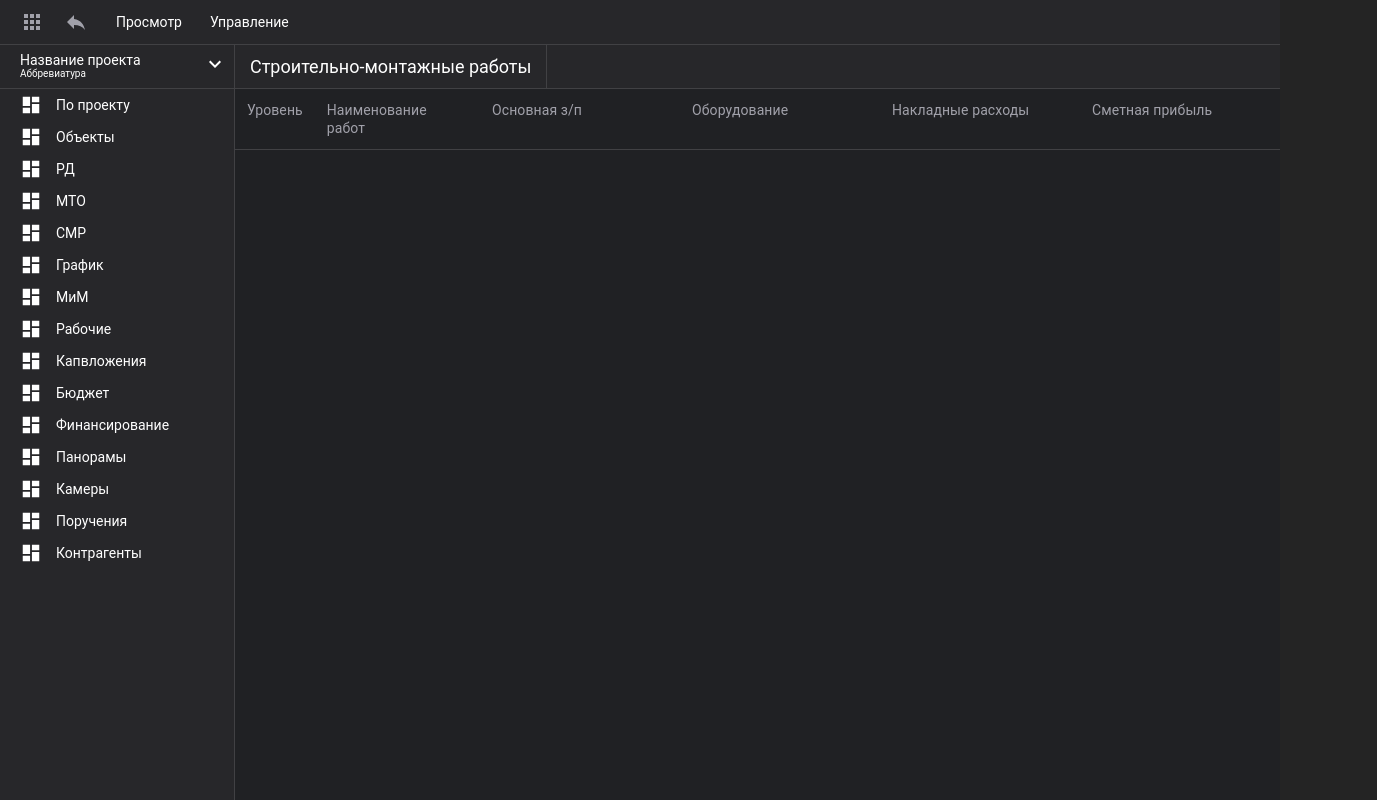
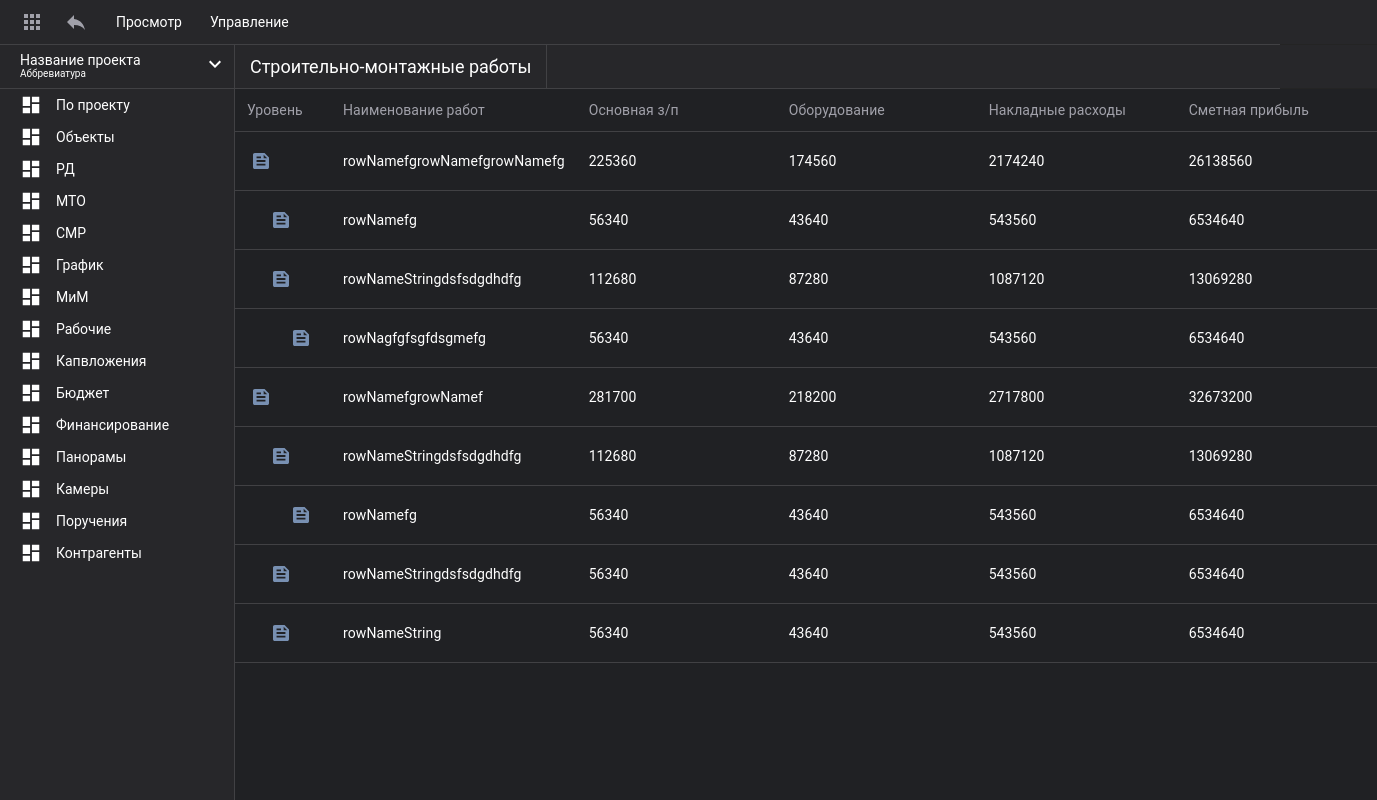
Before and after one commit to RimidalU/table_of_construction_and_erection_work, a React (Vite) app: page / in a window 1280 px wide. Shown: the whole page, 1377 px wide, since content can reach past the window. Built offline with nearby package versions, Linux system fonts and the light colour scheme; no server answers.

Commit message:
refactor: convert to mock data

```diff
--- a/src/components/SmrTableRow/SmrTableRow.tsx
+++ b/src/components/SmrTableRow/SmrTableRow.tsx
@@ -32,7 +32,7 @@ export default function SmrTableRow({ row, removeRow, addRow, editRow, level, di
 			<td className={disabledButtons ? 'editableButtonsSet' : ''}>
 				<LevelButtonsSet id={id} removeRow={removeRow} addRow={addRow} level={level} />
 			</td>
-			<td>{rowName + id}</td>
+			<td>{rowName}</td>
 			<td>{salary}</td>
 			<td>{equipmentCosts}</td>
 			<td>{supportCosts}</td>
--- a/src/data/mockData.ts
+++ b/src/data/mockData.ts
@@ -1,98 +1,141 @@
-export interface MockData {
-  child: number[],
-  equipmentCosts: number
-  estimatedProfit: number
-  id: number
-  machineOperatorSalary: number
-  mainCosts: number
-  materials: number
-  mimExploitation: number
-  overheads: number
-  rowName: string
-  salary: number
-  supportCosts: number
-  total: number
-}
-
-export const mockData: MockData[] = [
+export const mockData = [
   {
+    "id": 43433,
+    "rowName": "rowNamefgrowNamefgrowNamefg",
+    "total": 2,
+    "salary": 225360,
+    "mimExploitation": 240,
+    "machineOperatorSalary": 24261424,
+    "materials": 24225384,
+    "mainCosts": 26181384,
+    "supportCosts": 2174240,
+    "equipmentCosts": 174560,
+    "overheads": 22520,
+    "estimatedProfit": 26138560,
     "child": [
-    ],
-    "equipmentCosts": 1750,
-    "estimatedProfit": 1209122.5,
-    "id": 1,
-    "machineOperatorSalary": 0,
-    "mainCosts": 0,
-    "materials": 0,
-    "mimExploitation": 0,
-    "overheads": 0,
-    "rowName": "Южная строительная площадка",
-    "salary": 20348,
-    "supportCosts": 108.07,
-    "total": 0
+      {
+        "id": 43455,
+        "rowName": "rowNamefg",
+        "total": 0,
+        "salary": 56340,
+        "mimExploitation": 60,
+        "machineOperatorSalary": 6065356,
+        "materials": 6056346,
+        "mainCosts": 6545346,
+        "supportCosts": 543560,
+        "equipmentCosts": 43640,
+        "overheads": 5630,
+        "estimatedProfit": 6534640,
+        "child": []
+      },
+      {
+        "id": 43454,
+        "rowName": "rowNameStringdsfsdgdhdfg",
+        "total": 1,
+        "salary": 112680,
+        "mimExploitation": 120,
+        "machineOperatorSalary": 12130712,
+        "materials": 12112692,
+        "mainCosts": 13090692,
+        "supportCosts": 1087120,
+        "equipmentCosts": 87280,
+        "overheads": 11260,
+        "estimatedProfit": 13069280,
+        "child": [
+          {
+            "id": 43457,
+            "rowName": "rowNagfgfsgfdsgmefg",
+            "total": 0,
+            "salary": 56340,
+            "mimExploitation": 60,
+            "machineOperatorSalary": 6065356,
+            "materials": 6056346,
+            "mainCosts": 6545346,
+            "supportCosts": 543560,
+            "equipmentCosts": 43640,
+            "overheads": 5630,
+            "estimatedProfit": 6534640,
+            "child": []
+          }
+        ]
+      }
+    ]
   },
   {
+    "id": 43434,
+    "rowName": "rowNamefgrowNamef",
+    "total": 3,
+    "salary": 281700,
+    "mimExploitation": 300,
+    "machineOperatorSalary": 30326780,
+    "materials": 30281730,
+    "mainCosts": 32726730,
+    "supportCosts": 2717800,
+    "equipmentCosts": 218200,
+    "overheads": 28150,
+    "estimatedProfit": 32673200,
     "child": [
-      1
-    ],
-    "equipmentCosts": 10,
-    "estimatedProfit": 10,
-    "id": 0,
-    "machineOperatorSalary": 10,
-    "mainCosts": 10,
-    "materials": 10,
-    "mimExploitation": 10,
-    "overheads": 10,
-    "rowName": "Фундаментальные работы",
-    "salary": 10,
-    "supportCosts": 10,
-    "total": 10
-  },
-  {
-    "child": [
-      1
-    ],
-    "equipmentCosts": 20,
-    "estimatedProfit": 20,
-    "id": 2,
-    "machineOperatorSalary": 20,
-    "mainCosts": 20,
-    "materials": 20,
-    "mimExploitation": 20,
-    "overheads": 20,
-    "rowName": "string 20",
-    "salary": 20,
-    "supportCosts": 20,
-    "total": 20
+      {
+        "id": 43453,
+        "rowName": "rowNameStringdsfsdgdhdfg",
+        "total": 1,
+        "salary": 112680,
+        "mimExploitation": 120,
+        "machineOperatorSalary": 12130712,
+        "materials": 12112692,
+        "mainCosts": 13090692,
+        "supportCosts": 1087120,
+        "equipmentCosts": 87280,
+        "overheads": 11260,
+        "estimatedProfit": 13069280,
+        "child": [
+          {
+            "id": 43456,
+            "rowName": "rowNamefg",
+            "total": 0,
+            "salary": 56340,
+            "mimExploitation": 60,
+            "machineOperatorSalary": 6065356,
+            "materials": 6056346,
+            "mainCosts": 6545346,
+            "supportCosts": 543560,
+            "equipmentCosts": 43640,
+            "overheads": 5630,
+            "estimatedProfit": 6534640,
+            "child": []
+          }
+        ]
+      },
+      {
+        "id": 43452,
+        "rowName": "rowNameStringdsfsdgdhdfg",
+        "total": 0,
+        "salary": 56340,
+        "mimExploitation": 60,
+        "machineOperatorSalary": 6065356,
+        "materials": 6056346,
+        "mainCosts": 6545346,
+        "supportCosts": 543560,
+        "equipmentCosts": 43640,
+        "overheads": 5630,
+        "estimatedProfit": 6534640,
+        "child": []
+      },
+      {
+        "id": 43451,
+        "rowName": "rowNameString",
+        "total": 0,
+        "salary": 56340,
+        "mimExploitation": 60,
+        "machineOperatorSalary": 6065356,
+        "materials": 6056346,
+        "mainCosts": 6545346,
+        "supportCosts": 543560,
+        "equipmentCosts": 43640,
+        "overheads": 5630,
+        "estimatedProfit": 6534640,
+        "child": []
+      }
+    ]
   }
 ]
-
-export const newRowBlank = {
-  "equipmentCosts": 0,
-  "estimatedProfit": 0,
-  "machineOperatorSalary": 0,
-  "mainCosts": 0,
-  "materials": 0,
-  "mimExploitation": 0,
-  "overheads": 0,
-  "parentId": 0 || null,
-  "rowName": "",
-  "salary": 0,
-  "supportCosts": 0,
-}
-
-export const newMockRow =  {
-  "child": [0],
-  "equipmentCosts": 0,
-  "estimatedProfit": 0,
-  "id": 0,
-  "machineOperatorSalary": 0,
-  "mainCosts": 0,
-  "materials": 0,
-  "mimExploitation": 0,
-  "overheads": 0,
-  "rowName": "",
-  "salary": 0,
-  "supportCosts": 0,
-  "total": 0
-}
--- a/src/pages/SmrPage/SmrPage.tsx
+++ b/src/pages/SmrPage/SmrPage.tsx
@@ -1,74 +1,41 @@
-import React, { useEffect, useState } from 'react'
-import { rowAPI } from '../../api/instance'
+import React, { useState } from 'react'
 import SmrTable from '../../components/SmrTable/SmrTable'
 
-import { getUpdateRowData } from '../../helpers/getUpdateRowData'
 import { recursiveFilter } from '../../helpers/recursiveFilter'
 import { recursiveAddRow } from '../../helpers/recursiveAddRow'
-import { NewRowData, RowData, RowDataResponse } from '../../interfaces/types'
+import { NewRowData, RowData } from '../../interfaces/types'
 import { initialRowState } from '../../data/initialRowState'
 import { recursiveMap } from '../../helpers/recursiveMap'
-import { initialNewRowData } from '../../data/initialNewRowData'
+import { mockData } from '../../data/mockData'
 
 export default function SmrPage() {
-	const [rows, setRows] = useState<RowData[]>([])
+	const [rows, setRows] = useState<RowData[]>(mockData)
 	const [disabledButtons, setDisabledButtons] = useState<boolean>(false)
-
-	useEffect(() => {
-		getRows()
-	}, [])
-
-	const getRows = async () => {
-		const newState = await rowAPI.getAll()
-		newState.length === 0 ? addRow(initialNewRowData) : setRows(newState)
-	}
 
 	const removeRow = async (id: number) => {
 		setDisabledButtons(true)
-		const { current, changed } = await rowAPI.removeRow(id)
-		if (current === null) {
-			changed.length && updateState(changed)
 		const newRows = recursiveFilter(rows, id)
 		setRows(newRows)
-		} else {
-			updateState(changed)
-		}
 		setDisabledButtons(false)
 	}
 
 	const addRow = async (newRow: NewRowData) => {
 		setDisabledButtons(true)
-		const { current, changed } = await rowAPI.createRow(newRow)
-
-		if (current.id) {
-			changed.length && updateState(changed)
 
 		let rowState = initialRowState
-			rowState.id = current.id
+		rowState.id = new Date().valueOf()
 		const newRows = recursiveAddRow(rows, newRow.parentId, rowState)
 		setRows(newRows)
-		}
 		setDisabledButtons(false)
 	}
 
 	const updateRow = async (newRow: RowData) => {
 		setDisabledButtons(true)
-		const { current, changed } = await rowAPI.updateRow(newRow.id, getUpdateRowData(newRow))
-		if (current.id) {
-			changed.length && updateState([...changed, current])
 		const newRows = recursiveMap(rows, newRow.id, newRow)
 		setRows(newRows)
-		}
 		setDisabledButtons(false)
 	}
 
-	const updateState = (changed: RowDataResponse[]) => {
-		changed.length &&
-			changed.forEach((newRow) => {
-				const newRows = recursiveMap(rows, newRow.id, newRow)
-				setRows(newRows)
-			})
-	}
 	return (
 		<article className='smrPage'>
 			<SmrTable
```
Lines whose indentation alone changed are shown as unchanged.
